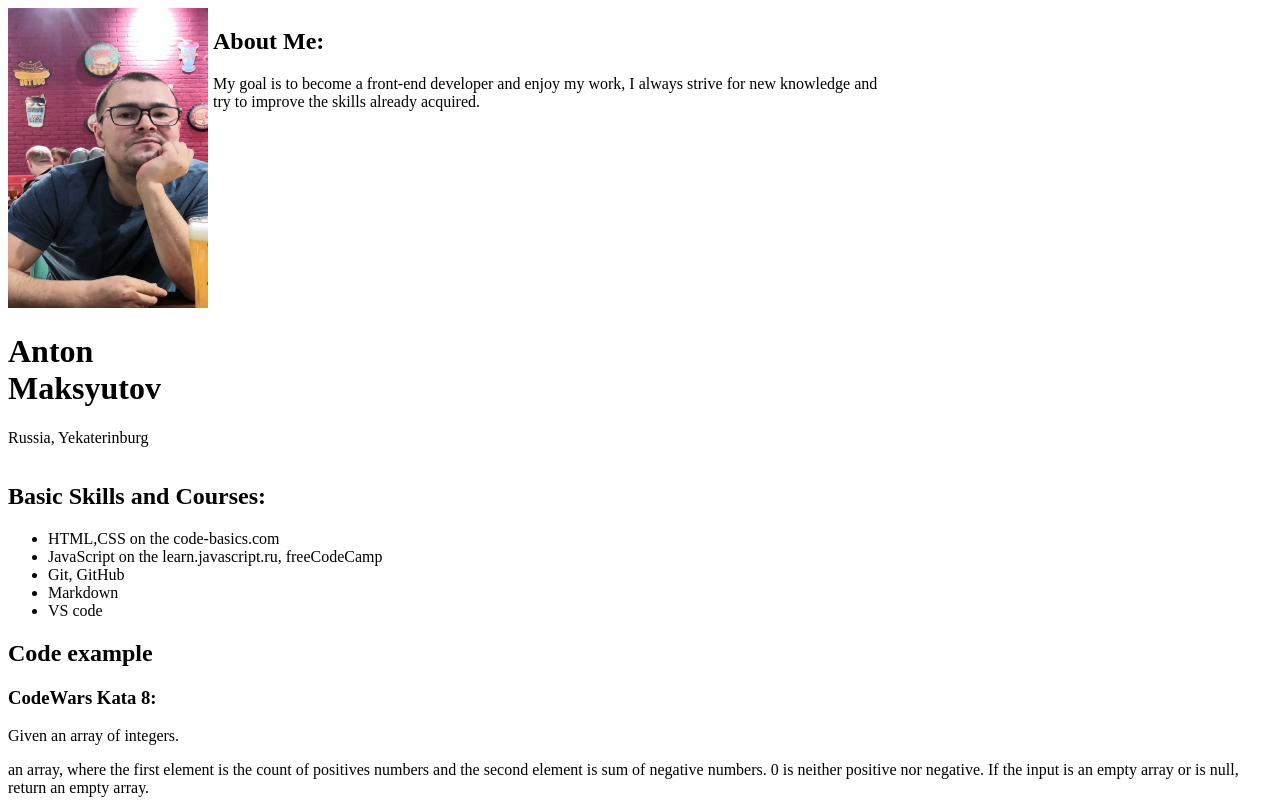
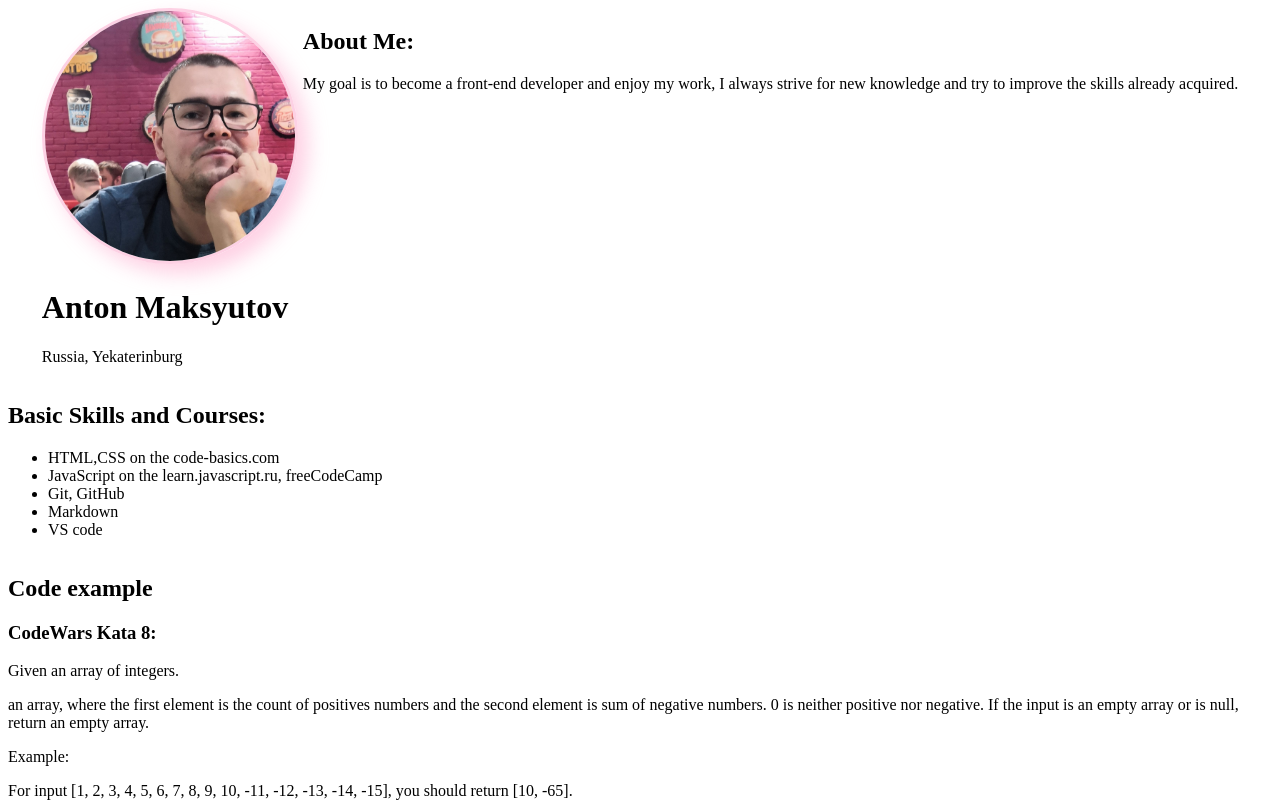
Before and after one commit to AntonMaksyutov/rsschool-cv, a plain HTML site: page index.html in a window 1280 px wide. Shown: the top 803 px of the page. Drawn offline with Linux system fonts and the light colour scheme.

Commit message:
docs: add style

```diff
--- a/index.html
+++ b/index.html
@@ -7,8 +7,9 @@
     </head>
     <body>
         <header>
+
             <div class="head">
-                <img src="img/my foto/IMG-20210212-WA0261.jpeg" alt="My foto" width="200" height="300">
+                <img src="img/my_foto/IMG-20210212-WA0261.jpeg" width="250px" height="250px" alt="My foto" class="myfoto">
                 <h1>Anton Maksyutov</h1>
                 <p id="location">Russia, Yekaterinburg</p>
             </div>
--- a/styles/style.css
+++ b/styles/style.css
@@ -1,15 +1,24 @@
 header {
     display: flex;
-    width: 70%;
-    flex-direction: row;
+    justify-content: center;
     gap: 5px;
     border-spacing: 5px;
 }
 
-.head {
-
+.myfoto {
+    border-radius: 100%;
+    border: 3px solid rgba(253,190,217, 0.7);
+    box-shadow: 10px 10px 20px rgba(253,190,217, 0.7);
+    justify-content: center;
 }
 
-.about {
+main {
+    display: flex;
+    flex-direction: column;
+    justify-content: center;
+}
 
+footer {
+    display: flex;
+    justify-content: center;
 }
```
Also changed, not shown: img/my foto/IMG-20210212-WA0261.jpeg (deleted), img/my_foto/IMG-20210212-WA0261.jpeg (added).
